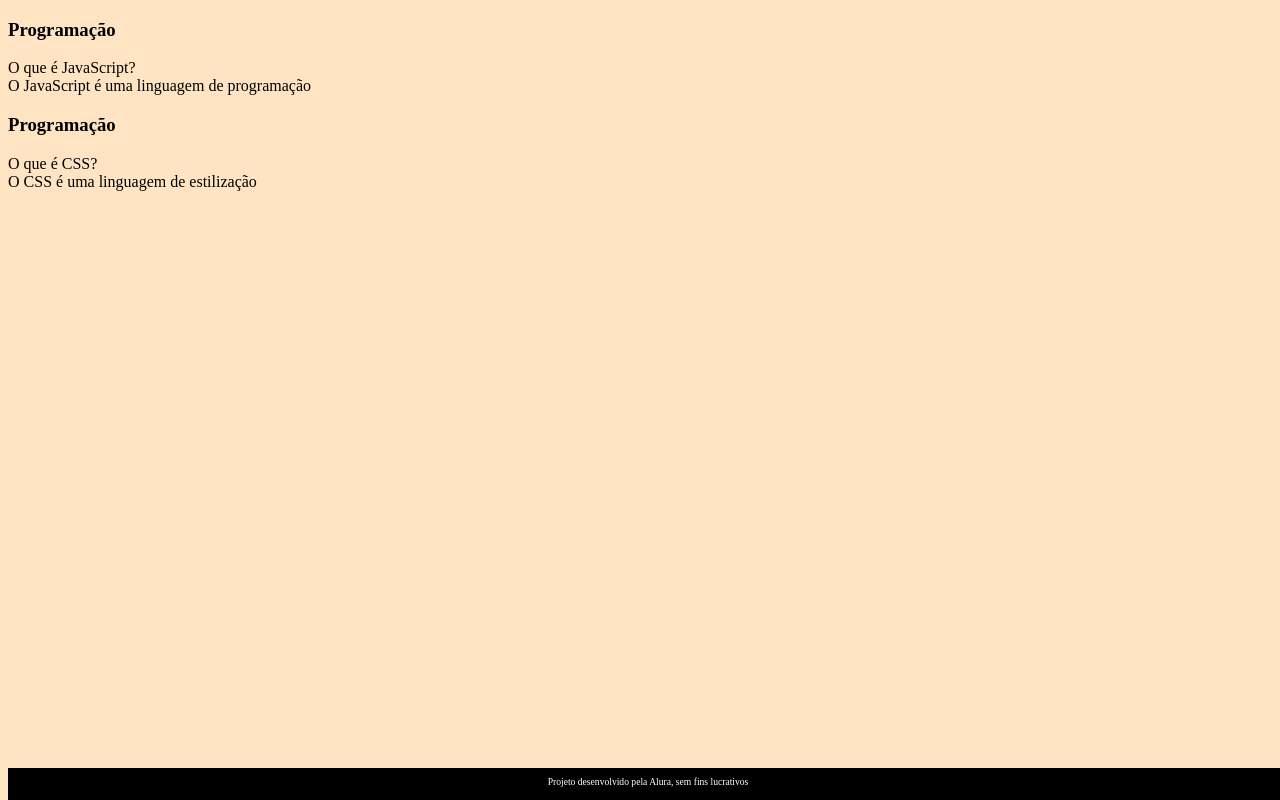
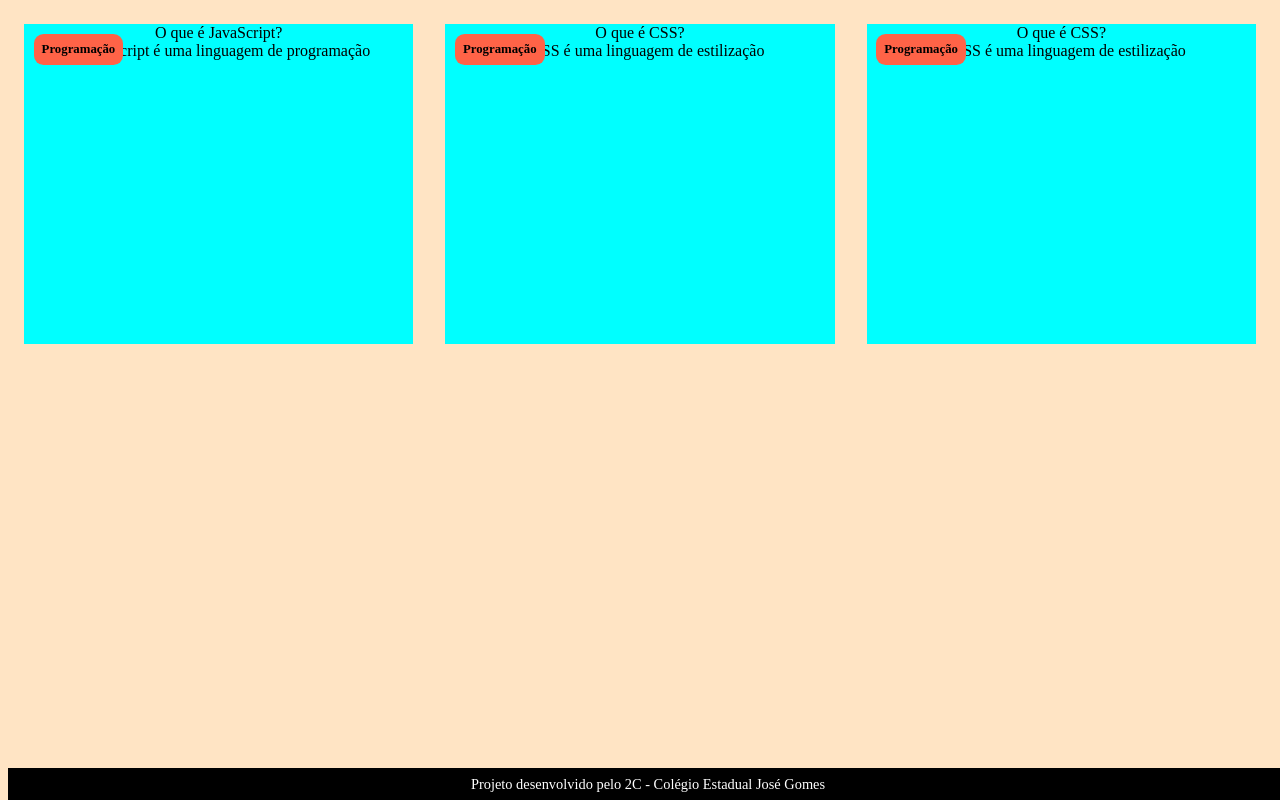
Before and after one commit to felipecarusoo/2C-JG-Flash-Card, a plain HTML site: page index.html in a window 1280 px wide. Drawn offline with Linux system fonts and the light colour scheme.

Commit message:
update css

```diff
--- a/assets/css/style.css
+++ b/assets/css/style.css
@@ -1,6 +1,33 @@
 body {
     background-color: bisque;
     font-family: Bai Jamjuree;
+}
+
+#container {
+    display: flex;
+}
+
+.cartao {
+    margin: 1rem 1rem;
+    background: aqua;
+    height: 20rem;
+    flex-grow: 1;
+    flex-basis: calc(33% - 6rem);
+}
+
+.cartao__conteudo {
+    text-align: center;
+    height: 100%;
+}
+
+.cartao__conteudo h3 {
+    background: tomato;
+    text-align: left;
+    padding: 0.5rem;
+    position: absolute;
+    margin: 0.6rem;
+    border-radius: 0.6rem;
+    font-size: 1vw;
 }
 
 footer {
@@ -14,6 +41,6 @@ footer {
 
 footer p {
     text-align: center;
-    font-size: 0.6rem;
+    font-size: 0.9rem;
     margin-top: 0.5rem;
 }
--- a/index.html
+++ b/index.html
@@ -31,10 +31,21 @@
                     </div>
                 </div>
             </article>
+            <article class="cartao">
+                <div class="cartao__conteudo">
+                    <h3>Programação</h3>
+                    <div class="cartao__conteudo__pergunta">
+                        O que é CSS?
+                    </div>
+                    <div class="cartao__conteudo__resposta">
+                        O CSS é uma linguagem de estilização
+                    </div>
+                </div>
+            </article>
         </section>
     </main>
     <footer>
-        <p>Projeto desenvolvido pela Alura, sem fins lucrativos</p>
+        <p>Projeto desenvolvido pelo 2C - Colégio Estadual José Gomes</p>
     </footer>
 </body>
 </html>
```
